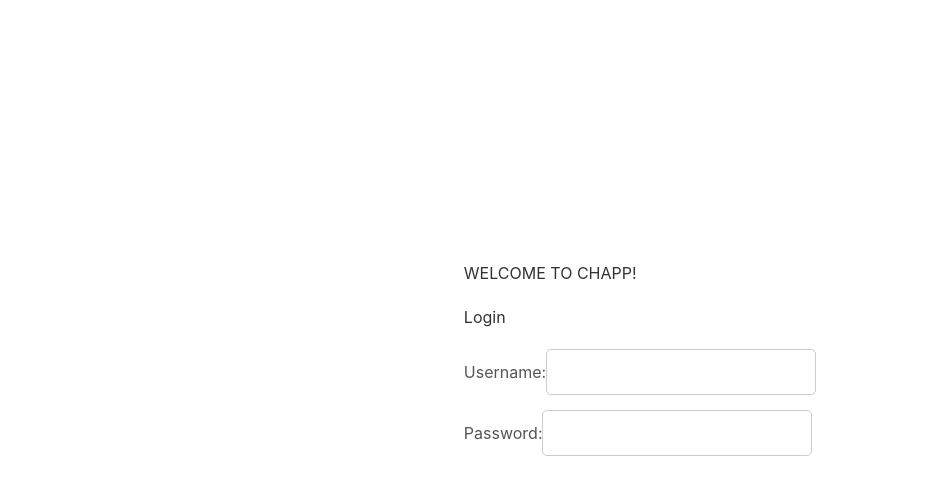
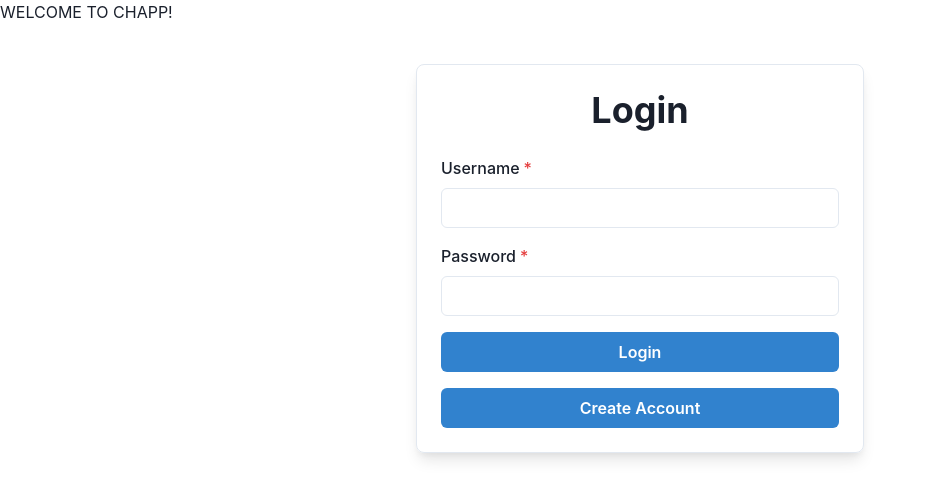
Before and after one commit to Jodiexo/Project-3, a React (Create React App) app in the folder ui/: page / in a window 1280 px wide. Shown: the top 498 px of the page, without its empty margins (0-927 px from the left). Built offline with nearby package versions, Linux system fonts and the light colour scheme.

Commit message:
UI -Styled the login page - Made sure pop-up modal was working correctly -static login w/o verification worked correctly - set up login to implement a fetch and return some data - API will need to point to correct tables and UI will need to point to that URL.

```diff
--- a/ui/src/components/CreateAccount.jsx
+++ b/ui/src/components/CreateAccount.jsx
@@ -78,7 +78,9 @@ const CreateAccount = () => {
 
   return (
     <>
-      <Button onClick={onOpen}>Create Account</Button>
+      <Button mt={4} colorScheme="blue" width="full" onClick={onOpen}>
+        Create Account
+      </Button>
       <Modal isOpen={isOpen} onClose={onClose}>
         <ModalOverlay />
         <ModalContent>
--- a/ui/src/components/Home.js
+++ b/ui/src/components/Home.js
@@ -2,16 +2,24 @@ import React, { useState } from 'react';
 import { useNavigate } from 'react-router-dom';
 
 const Home = () => {
+  const [isLoggedIn, setIsLoggedIn] = useState(true);
   const navigate = useNavigate();
 
-  const handleLogout = (e)
+  const handleLogout = () => {
+    setIsLoggedIn(false);
+    navigate('/');
+  };
 
+  return (
+    <div>
+      <h1>Home</h1>
+      {isLoggedIn ? (
+        <button onClick={handleLogout}>Logout</button>
+      ) : (
+        <p>You are logged out</p>
+      )}
+    </div>
+  );
+};
 
-  return(
-    <>
-      <h1>Home</h1>
-    </>
-  )
-}
-
-export default Home
+export default Home;
--- a/ui/src/components/Login.js
+++ b/ui/src/components/Login.js
@@ -1,45 +1,102 @@
 import React, { useState } from 'react';
 import { useNavigate } from 'react-router-dom';
-import './login.css';
+import {
+  Box,
+  Button,
+  FormControl,
+  FormLabel,
+  Input,
+  Heading,
+  VStack,
+  useDisclosure,
+} from '@chakra-ui/react';
+import CreateAccount from './CreateAccount';
+import Swal from 'sweetalert2';
 
 const Login = () => {
   const [username, setUsername] = useState('');
   const [password, setPassword] = useState('');
   const navigate = useNavigate();
+  const { isOpen, onOpen, onClose } = useDisclosure();
 
-  const handleLogin = (e) => {
+  const handleLogin = async (e) => {
     e.preventDefault();
+
+    try {
+      const response = await fetch('/users', {
+        method: 'POST',
+        headers: {
+          'Content-Type': 'application/json',
+        },
+        body: JSON.stringify({ username, password }),
+      });
+
+      if (response.ok) {
+        const data = await response.json();
+        Swal.fire({
+          title: 'Success!',
+          text: 'Login successful',
+          icon: 'success',
+          confirmButtonText: 'OK',
+        });
         navigate('/home');
+      } else {
+        const errorData = await response.json();
+        Swal.fire({
+          title: 'Error!',
+          text: errorData.message,
+          icon: 'error',
+          confirmButtonText: 'OK',
+        });
+      }
+    } catch (error) {
+      Swal.fire({
+        title: 'Error!',
+        text: 'An unexpected error occurred',
+        icon: 'error',
+        confirmButtonText: 'OK',
+      });
+    }
   };
 
   return (
-    <div>
-      <h1>Login</h1>
+    <Box
+      maxW="md"
+      mx="auto"
+      mt={10}
+      p={6}
+      borderWidth={1}
+      borderRadius="lg"
+      boxShadow="lg"
+    >
+      <Heading as="h1" mb={6} textAlign="center">
+        Login
+      </Heading>
       <form onSubmit={handleLogin}>
-        <div>
-          <label>Username:</label>
-          <input
+        <VStack spacing={4}>
+          <FormControl id="username" isRequired>
+            <FormLabel>Username</FormLabel>
+            <Input
               type="text"
               value={username}
               onChange={(e) => setUsername(e.target.value)}
-            required
             />
-        </div>
-        <div>
-          <label>Password:</label>
-          <input
+          </FormControl>
+          <FormControl id="password" isRequired>
+            <FormLabel>Password</FormLabel>
+            <Input
               type="password"
               value={password}
               onChange={(e) => setPassword(e.target.value)}
-            required
             />
-        </div>
-        <button type="submit">Login</button>
+          </FormControl>
+          <Button type="submit" colorScheme="blue" width="full">
+            Login
+          </Button>
+        </VStack>
       </form>
-      <button onClick={() => navigate('/create-account')}>
-        Create Account
-      </button>
-    </div>
+      <CreateAccount isOpen={isOpen} onClose={onClose} onOpen={onOpen} />
+    </Box>
   );
 };
 
```
Lines whose indentation alone changed are shown as unchanged.
